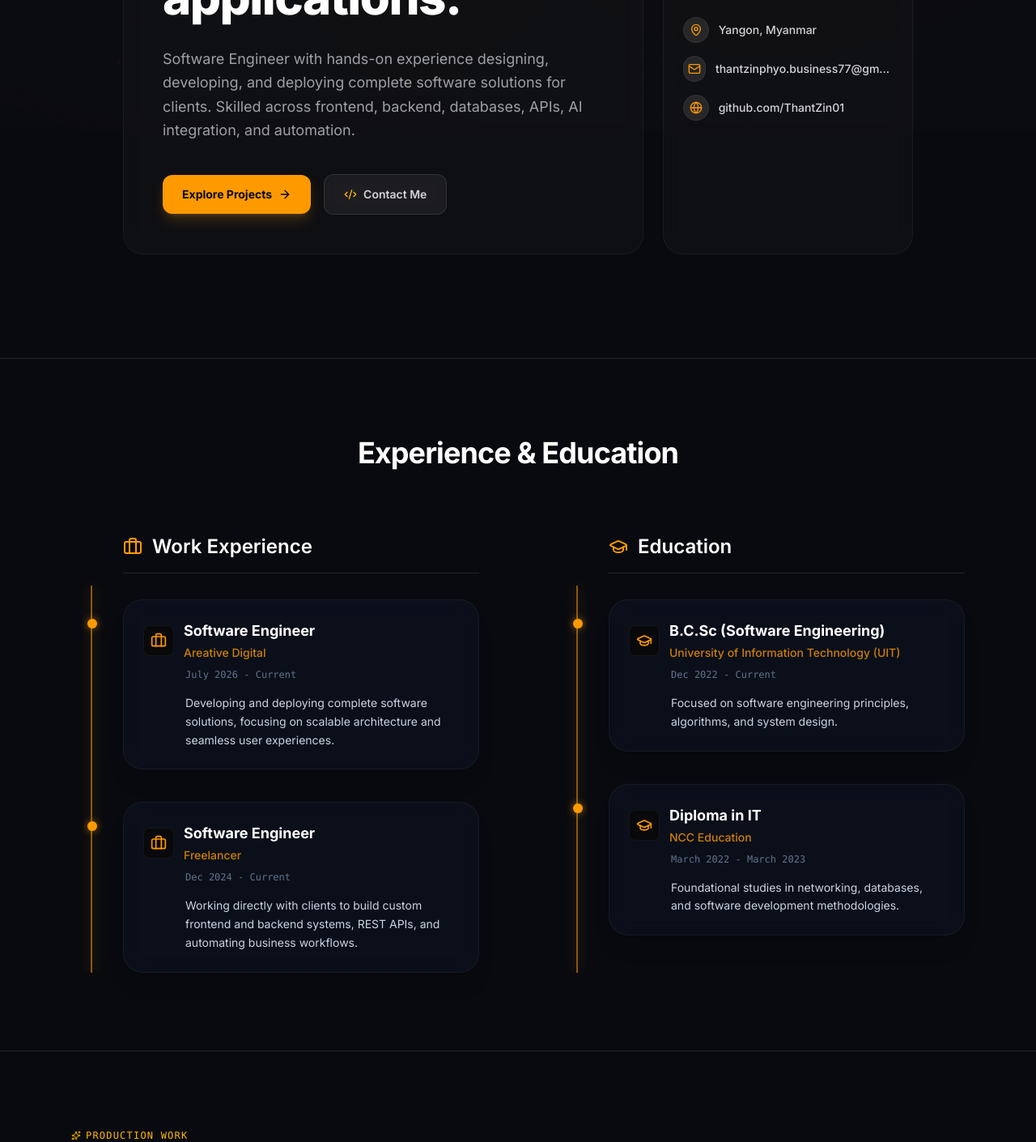
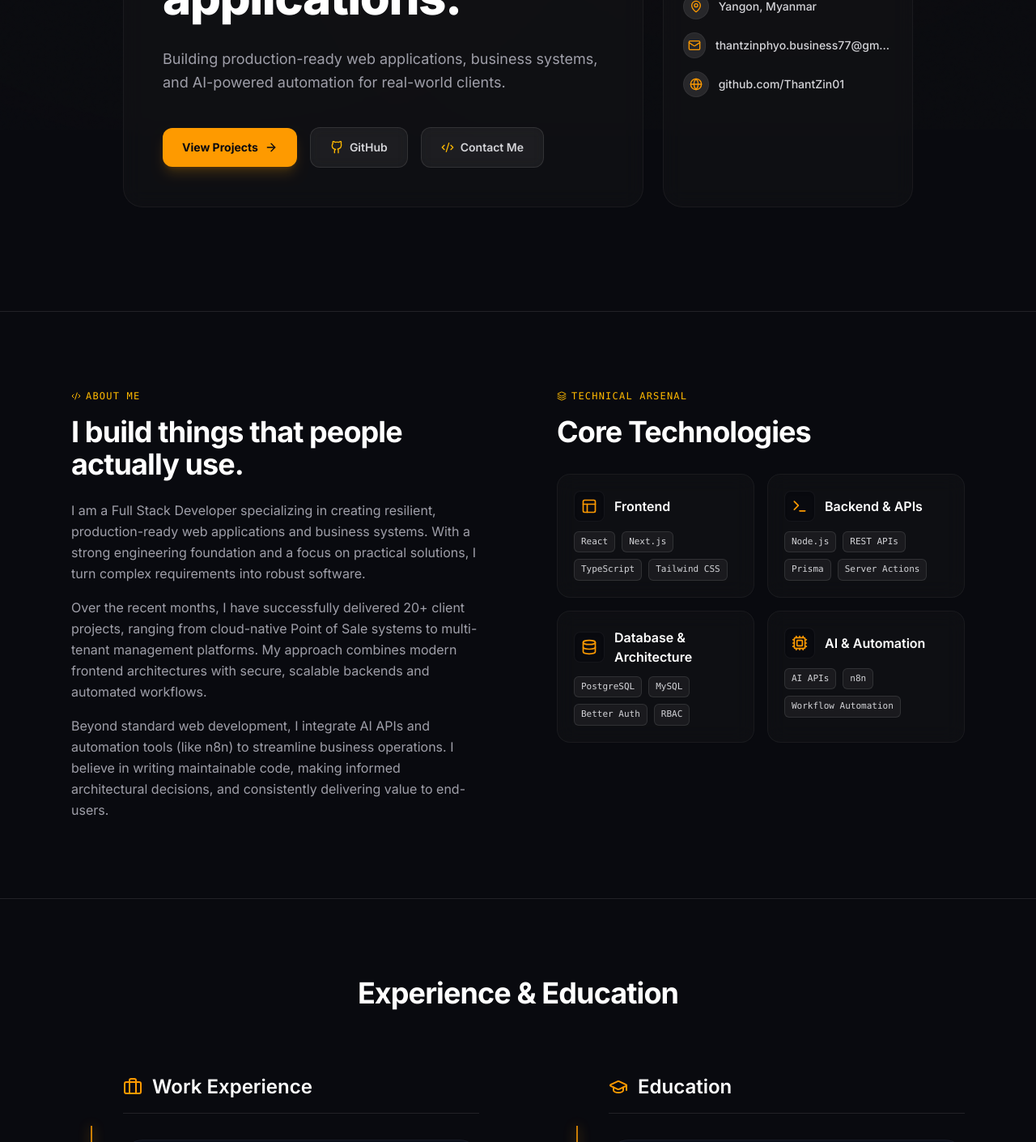
Before and after one commit to ThantZin01/portfolio-website, a Next.js app: page / in a window 1280 px wide. Shown: the part 640-2050 px from the top of the page at 81% size. Built offline with nearby package versions, Linux system fonts and the light colour scheme.

Commit message:
Portfolio Update Version.2

```diff
--- a/src/app/page.tsx
+++ b/src/app/page.tsx
@@ -1,4 +1,5 @@
 import { Hero } from "@/components/home/Hero";
+import { AboutSection } from "@/components/home/AboutSection";
 import { ExperienceSection } from "@/components/home/ExperienceSection";
 import { ProjectsSection } from "@/components/projects/ProjectsSection";
 import { ContactSection } from "@/components/home/ContactSection";
@@ -9,6 +10,7 @@ export default function Home() {
         <main className="flex min-h-screen flex-col relative">
             <AnimatedBackground />
             <Hero />
+            <AboutSection />
             <ExperienceSection />
             <ProjectsSection />
             <ContactSection />
--- a/src/app/projects/[id]/page.tsx
+++ b/src/app/projects/[id]/page.tsx
@@ -51,9 +51,18 @@ export default async function ProjectDetailPage({ params }: PageProps) {
             {project.title}
           </h1>
           <p className="text-xl text-amber-400 font-mono mb-6">{project.tagline}</p>
-          <p className="text-lg text-zinc-300 max-w-3xl leading-relaxed">
+          <p className="text-lg text-zinc-300 max-w-3xl leading-relaxed mb-6">
             {project.overview}
           </p>
+
+          {project.myContribution && (
+            <div className="bg-amber-500/10 border border-amber-500/20 rounded-xl p-4 max-w-3xl mb-6">
+              <h3 className="text-sm font-semibold text-amber-400 mb-2 font-mono uppercase tracking-wider">My Contribution</h3>
+              <p className="text-zinc-300 text-sm leading-relaxed">
+                {project.myContribution}
+              </p>
+            </div>
+          )}
 
           <div className="flex flex-wrap gap-4 mt-8">
             {project.githubUrl && (
--- a/src/components/animations/BackgroundEffects.tsx
+++ b/src/components/animations/BackgroundEffects.tsx
@@ -4,7 +4,7 @@ import { useEffect, useState } from "react";
 import { motion } from "framer-motion";
 
 function Embers() {
-  const [particles, setParticles] = useState<Array<{ id: number; x: number; y: number; size: number; duration: number, delay: number }>>([]);
+  const [particles, setParticles] = useState<Array<{ id: number; x: number; y: number; size: number; duration: number, delay: number, xOffset: number }>>([]);
 
   useEffect(() => {
     // Generate random particles (embers) on client-side to avoid hydration mismatch
@@ -15,7 +15,9 @@ function Embers() {
       size: Math.random() * 2 + 1,
       duration: Math.random() * 15 + 15,
       delay: Math.random() * 10,
+      xOffset: Math.random() * 40 - 20,
     }));
+    // eslint-disable-next-line react-hooks/set-state-in-effect
     setParticles(generated);
   }, []);
 
@@ -28,7 +30,7 @@ function Embers() {
           style={{ width: p.size, height: p.size, left: `${p.x}%`, bottom: `-${p.y}%` }}
           animate={{
             y: ["0vh", "-120vh"],
-            x: [0, Math.random() * 40 - 20, 0],
+            x: [0, p.xOffset, 0],
             opacity: [0, 0.8, 0],
           }}
           transition={{
@@ -47,6 +49,7 @@ export function AnimatedBackground() {
   const [mounted, setMounted] = useState(false);
 
   useEffect(() => {
+    // eslint-disable-next-line react-hooks/set-state-in-effect
     setMounted(true);
   }, []);
 
--- a/src/components/animations/ProjectBackground.tsx
+++ b/src/components/animations/ProjectBackground.tsx
@@ -7,6 +7,7 @@ export function ProjectBackground() {
   const [mounted, setMounted] = useState(false);
 
   useEffect(() => {
+    // eslint-disable-next-line react-hooks/set-state-in-effect
     setMounted(true);
   }, []);
 
--- /dev/null
+++ b/src/components/home/AboutSection.tsx
@@ -0,0 +1,120 @@
+"use client";
+
+import { Terminal, Code2, Database, Cpu, Layers } from "lucide-react";
+import { FadeUp } from "@/components/animations/FadeUp";
+
+const skillsData = [
+  {
+    category: "Frontend",
+    icon: <Layout className="h-5 w-5 text-amber-500" />,
+    technologies: ["React", "Next.js", "TypeScript", "Tailwind CSS"],
+  },
+  {
+    category: "Backend & APIs",
+    icon: <Terminal className="h-5 w-5 text-amber-500" />,
+    technologies: ["Node.js", "REST APIs", "Prisma", "Server Actions"],
+  },
+  {
+    category: "Database & Architecture",
+    icon: <Database className="h-5 w-5 text-amber-500" />,
+    technologies: ["PostgreSQL", "MySQL", "Better Auth", "RBAC"],
+  },
+  {
+    category: "AI & Automation",
+    icon: <Cpu className="h-5 w-5 text-amber-500" />,
+    technologies: ["AI APIs", "n8n", "Workflow Automation"],
+  },
+];
+
+// Simple Layout icon since we didn't import it at the top to avoid clutter, doing it here
+function Layout(props: React.SVGProps<SVGSVGElement>) {
+    return (
+        <svg
+            {...props}
+            xmlns="http://www.w3.org/2000/svg"
+            width="24"
+            height="24"
+            viewBox="0 0 24 24"
+            fill="none"
+            stroke="currentColor"
+            strokeWidth="2"
+            strokeLinecap="round"
+            strokeLinejoin="round"
+        >
+            <rect width="18" height="18" x="3" y="3" rx="2" ry="2" />
+            <line x1="3" x2="21" y1="9" y2="9" />
+            <line x1="9" x2="9" y1="21" y2="9" />
+        </svg>
+    );
+}
+
+export function AboutSection() {
+  return (
+    <section id="about" className="py-16 md:py-24 border-t border-white/10 relative">
+      <div className="mx-auto max-w-6xl px-6">
+        <div className="grid grid-cols-1 lg:grid-cols-2 gap-16 lg:gap-24">
+
+          {/* About Me Text */}
+          <FadeUp delay={0.1}>
+            <div className="flex items-center gap-1.5 font-mono text-xs uppercase tracking-widest text-amber-400 mb-4">
+              <Code2 className="h-3 w-3" />
+              <span>About Me</span>
+            </div>
+            <h2 className="text-3xl sm:text-4xl font-bold tracking-tight text-white mb-6">
+              I build things that people actually use.
+            </h2>
+            <div className="space-y-4 text-sm sm:text-base text-zinc-400 leading-relaxed">
+              <p>
+                I am a Full Stack Developer specializing in creating resilient, production-ready web applications and business systems. With a strong engineering foundation and a focus on practical solutions, I turn complex requirements into robust software.
+              </p>
+              <p>
+                Over the recent months, I have successfully delivered 20+ client projects, ranging from cloud-native Point of Sale systems to multi-tenant management platforms. My approach combines modern frontend architectures with secure, scalable backends and automated workflows.
+              </p>
+              <p>
+                Beyond standard web development, I integrate AI APIs and automation tools (like n8n) to streamline business operations. I believe in writing maintainable code, making informed architectural decisions, and consistently delivering value to end-users.
+              </p>
+            </div>
+          </FadeUp>
+
+          {/* Skills & Tech Stack */}
+          <FadeUp delay={0.3}>
+             <div className="flex items-center gap-1.5 font-mono text-xs uppercase tracking-widest text-amber-400 mb-4">
+              <Layers className="h-3 w-3" />
+              <span>Technical Arsenal</span>
+            </div>
+            <h2 className="text-3xl sm:text-4xl font-bold tracking-tight text-white mb-8">
+              Core Technologies
+            </h2>
+
+            <div className="grid grid-cols-1 sm:grid-cols-2 gap-4">
+              {skillsData.map((skill, index) => (
+                <div
+                  key={index}
+                  className="p-5 rounded-2xl bg-zinc-900/40 border border-white/5 backdrop-blur-md hover:border-amber-500/30 transition-colors group"
+                >
+                  <div className="flex items-center gap-3 mb-3">
+                    <div className="p-2 bg-zinc-950 rounded-lg border border-white/5 shadow-inner">
+                      {skill.icon}
+                    </div>
+                    <h3 className="font-semibold text-white">{skill.category}</h3>
+                  </div>
+                  <div className="flex flex-wrap gap-2">
+                    {skill.technologies.map(tech => (
+                      <span
+                        key={tech}
+                        className="px-2 py-1 bg-white/5 border border-white/10 rounded-md text-[11px] font-mono text-zinc-300 group-hover:text-white group-hover:border-white/20 transition-colors"
+                      >
+                        {tech}
+                      </span>
+                    ))}
+                  </div>
+                </div>
+              ))}
+            </div>
+          </FadeUp>
+
+        </div>
+      </div>
+    </section>
+  );
+}
--- a/src/components/home/ContactSection.tsx
+++ b/src/components/home/ContactSection.tsx
@@ -85,7 +85,7 @@ export function ContactSection() {
                         Get In Touch
                     </span>
                     <h2 className="text-3xl sm:text-4xl font-bold tracking-tight text-white mt-2">
-                        Let&apos;s build something resilient.
+                        Have a project in mind?
                     </h2>
                     <p className="mt-4 text-sm sm:text-base text-zinc-400 leading-relaxed">
                         Have a project in mind, an engineering role, or an inquiry? Send a message directly.
--- a/src/components/home/ExperienceSection.tsx
+++ b/src/components/home/ExperienceSection.tsx
@@ -10,14 +10,14 @@ const experienceData = [
     title: "Software Engineer",
     company: "Areative Digital",
     date: "July 2026 - Current",
-    description: "Developing and deploying complete software solutions, focusing on scalable architecture and seamless user experiences.",
+    description: "Designing and implementing scalable full-stack applications, robust databases, and business automation systems for production environments.",
     icon: <Briefcase className="h-5 w-5 text-amber-500" />,
   },
   {
-    title: "Software Engineer",
+    title: "Full Stack Developer",
     company: "Freelancer",
     date: "Dec 2024 - Current",
-    description: "Working directly with clients to build custom frontend and backend systems, REST APIs, and automating business workflows.",
+    description: "Delivered 20+ client projects within a recent 3-month period. Specialized in custom business systems, POS platforms, e-commerce, and AI workflow automation.",
     icon: <Briefcase className="h-5 w-5 text-amber-500" />,
   },
 ];
@@ -98,7 +98,14 @@ export function ExperienceSection() {
                                         {item.icon}
                                     </div>
                                     <div>
-                                        <h4 className="text-lg font-bold text-white group-hover:text-amber-400 transition-colors">{item.title}</h4>
+                                        <h4 className="text-lg font-bold text-white group-hover:text-amber-400 transition-colors flex items-center gap-2">
+                                            {item.title}
+                                            {item.company === "Freelancer" && (
+                                                <span className="inline-flex items-center rounded-full bg-amber-500/10 px-2 py-0.5 text-[10px] font-semibold text-amber-500 border border-amber-500/20">
+                                                    20+ Projects Delivered
+                                                </span>
+                                            )}
+                                        </h4>
                                         <span className="text-sm font-medium text-amber-500/80">{item.company}</span>
                                     </div>
                                 </div>
--- a/src/components/home/Hero.tsx
+++ b/src/components/home/Hero.tsx
@@ -4,7 +4,25 @@ import { useState } from "react";
 import Link from "next/link";
 import { ArrowRight, Code2, Sparkles, MapPin, Mail, Globe } from "lucide-react";
 import { FadeUp } from "@/components/animations/FadeUp";
-import { motion } from "framer-motion";
+
+function GithubIcon(props: React.SVGProps<SVGSVGElement>) {
+    return (
+        <svg
+            {...props}
+            xmlns="http://www.w3.org/2000/svg"
+            width="24"
+            height="24"
+            viewBox="0 0 24 24"
+            fill="none"
+            stroke="currentColor"
+            strokeWidth="2"
+            strokeLinecap="round"
+            strokeLinejoin="round"
+        >
+            <path d="M15 22v-4a4.8 4.8 0 0 0-1-3.02c3.14-.35 6.44-1.54 6.44-7A5.44 5.44 0 0 0 20 4.77 5.07 5.07 0 0 0 19.91 1S18.73.65 16 2.48a13.38 13.38 0 0 0-7 0C6.27.65 5.09 1 5.09 1A5.07 5.07 0 0 0 5 4.77a5.44 5.44 0 0 0-1.5 3.78c0 5.42 3.3 6.61 6.44 7A4.8 4.8 0 0 0 8 18v4" />
+        </svg>
+    );
+}
 
 export function Hero() {
     const [isFlipped, setIsFlipped] = useState(false);
@@ -22,7 +40,7 @@ export function Hero() {
                         <FadeUp delay={0.1}>
                             <div className="inline-flex items-center gap-2 rounded-full border border-amber-500/30 bg-amber-500/10 px-3.5 py-1 text-xs font-mono text-amber-400 mb-8">
                                 <Sparkles className="h-3.5 w-3.5" />
-                                <span>Software Engineer</span>
+                                <span>Full Stack Developer | AI & Automation</span>
                             </div>
                         </FadeUp>
 
@@ -35,7 +53,7 @@ export function Hero() {
 
                         <FadeUp delay={0.3}>
                             <p className="mt-6 max-w-xl text-base sm:text-lg text-zinc-400 leading-relaxed">
-                                Software Engineer with hands-on experience designing, developing, and deploying complete software solutions for clients. Skilled across frontend, backend, databases, APIs, AI integration, and automation.
+                                Building production-ready web applications, business systems, and AI-powered automation for real-world clients.
                             </p>
                         </FadeUp>
 
@@ -45,9 +63,19 @@ export function Hero() {
                                     href="#projects"
                                     className="inline-flex items-center gap-2 rounded-xl bg-amber-500 px-6 py-3.5 text-sm font-bold text-zinc-950 transition hover:bg-amber-400 active:scale-95 shadow-lg shadow-amber-500/20"
                                 >
-                                    <span>Explore Projects</span>
+                                    <span>View Projects</span>
                                     <ArrowRight className="h-4 w-4" />
                                 </Link>
+
+                                <a
+                                    href="https://github.com/ThantZin01"
+                                    target="_blank"
+                                    rel="noopener noreferrer"
+                                    className="inline-flex items-center gap-2 rounded-xl border border-white/10 bg-white/5 px-6 py-3.5 text-sm font-semibold text-zinc-300 backdrop-blur-sm transition hover:border-white/20 hover:bg-white/10 hover:text-white active:scale-95"
+                                >
+                                    <GithubIcon className="h-4 w-4 text-amber-400" />
+                                    <span>GitHub</span>
+                                </a>
 
                                 <Link
                                     href="#contact"
--- a/src/components/projects/ProjectsSection.tsx
+++ b/src/components/projects/ProjectsSection.tsx
@@ -26,7 +26,7 @@ function GithubIcon(props: React.SVGProps<SVGSVGElement>) {
     );
 }
 
-const CATEGORIES = ["All", "Full-Stack", "AI & Systems", "3D & Web"] as const;
+const CATEGORIES = ["All", "Full-Stack", "Business Systems", "AI & Systems", "3D & Web"] as const;
 
 function ProjectCard({ project }: { project: Project }) {
     const [imageIndex, setImageIndex] = useState(0);
@@ -57,7 +57,7 @@ function ProjectCard({ project }: { project: Project }) {
                         onClick={handleNext}
                     >
                         {project.imageUrls!.map((url, i) => {
-                            let pos = (i - imageIndex + project.imageUrls!.length) % project.imageUrls!.length;
+                            const pos = (i - imageIndex + project.imageUrls!.length) % project.imageUrls!.length;
                             const isFront = pos === 0;
                             const isAnimating = isFront && animatingOut;
 
@@ -215,9 +215,15 @@ export function ProjectsSection() {
                             <Sparkles className="h-3 w-3" />
                             <span>Production Work</span>
                         </div>
-                        <h2 className="text-3xl sm:text-4xl font-bold tracking-tight text-white mt-2">
-                            Featured Projects
+                        <h2 className="text-3xl sm:text-4xl font-bold tracking-tight text-white mt-2 flex items-center gap-3">
+                            Selected Client Projects
+                            <span className="hidden md:inline-flex items-center rounded-full bg-amber-500/10 px-3 py-1 text-xs font-semibold text-amber-500 border border-amber-500/20">
+                                20+ Delivered
+                            </span>
                         </h2>
+                        <span className="md:hidden mt-3 inline-flex items-center rounded-full bg-amber-500/10 px-3 py-1 text-xs font-semibold text-amber-500 border border-amber-500/20">
+                            20+ Delivered
+                        </span>
                     </div>
 
                     {/* Category Filter Pills */}
--- a/src/data/projectDetails.ts
+++ b/src/data/projectDetails.ts
@@ -16,6 +16,7 @@ export interface ProjectDetail {
   codeExplanation: string;
   githubUrl?: string;
   liveUrl?: string;
+  myContribution: string;
 }
 
 export const projectDetails: Record<string, ProjectDetail> = {
@@ -102,7 +103,8 @@ export async function createOrder(data: OrderInput) {
 The UI is fully responsive, built with Tailwind CSS. It uses CSS Grid for the POS layout, allowing cashiers to quickly access categories and menu items on touch devices.
     `,
     githubUrl: "https://github.com/ThantZin01/morning-haze-pos",
-    liveUrl: ""
+    liveUrl: "",
+    myContribution: "Full-stack development, database architecture (Prisma/PostgreSQL), secure RBAC implementation, UI/UX design, and Next.js Server Actions integration."
   },
   "dormitory-management-system": {
     id: "dormitory-management-system",
@@ -171,7 +173,8 @@ export const auth = betterAuth({
 By utilizing \`@neondatabase/serverless\` alongside Prisma's driver adapters, the application achieves extremely fast database connections in a serverless environment, drastically reducing cold start latency.
     `,
     githubUrl: "https://github.com/ThantZin01/dms-system",
-    liveUrl: ""
+    liveUrl: "",
+    myContribution: "Full-stack development, authentication (Better Auth), database architecture (Neon Postgres), automated allocation logic, and responsive dashboard design."
   },
   "grokroast": {
     id: "grokroast",
@@ -242,6 +245,7 @@ export const speakCritique = (text: string, mode: "roast" | "boost", onEnd: () =
 \`\`\`
     `,
     githubUrl: "https://github.com/ThantZin01/GrokRoast",
-    liveUrl: ""
+    liveUrl: "",
+    myContribution: "3D scene implementation (React Three Fiber), AI response integration, Web Speech API audio synthesis, and complex UI animations."
   }
 };
--- a/src/data/projects.ts
+++ b/src/data/projects.ts
@@ -3,7 +3,7 @@ export interface Project {
     title: string;
     tagline: string;
     description: string;
-    category: "Full-Stack" | "AI & Systems" | "3D & Web";
+    category: "Full-Stack" | "AI & Systems" | "3D & Web" | "Business Systems";
     techStack: string[];
     liveUrl?: string;
     githubUrl?: string;
@@ -34,7 +34,7 @@ export const projectsData: Project[] = [
         title: "Morning Haze Cafe System",
         tagline: "Cloud-native Point of Sale system.",
         description: "High-throughput web POS built for real-time ordering, automated inventory deduction, and fast offline-first resilience.",
-        category: "Full-Stack",
+        category: "Business Systems",
         techStack: ["Next.js", "TypeScript", "PostgreSQL", "Tailwind CSS"],
         liveUrl: "",
         githubUrl: "",
@@ -49,10 +49,10 @@ export const projectsData: Project[] = [
     {
         id: "grokroast",
         title: "GrokRoast",
-        tagline: "Brief tagline for GrokRoast",
-        description: "Description for GrokRoast project.",
-        category: "AI & Systems",
-        techStack: ["Tech 1", "Tech 2"],
+        tagline: "AI-powered brutally honest feedback.",
+        description: "An interactive, 3D web experience that leverages simulated AI to critique or praise your ideas with immersive graphics and audio.",
+        category: "3D & Web",
+        techStack: ["React", "Three.js", "Framer Motion", "Tailwind CSS"],
         liveUrl: "",
         githubUrl: "",
         featured: true,
```
